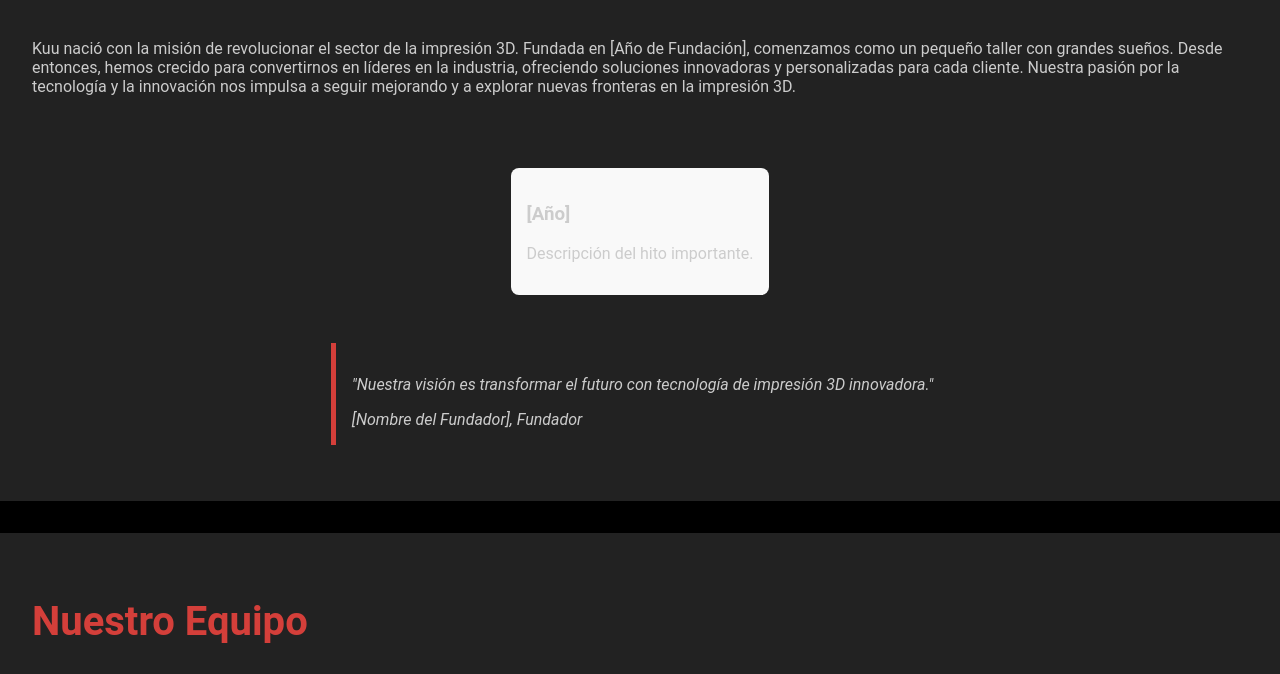
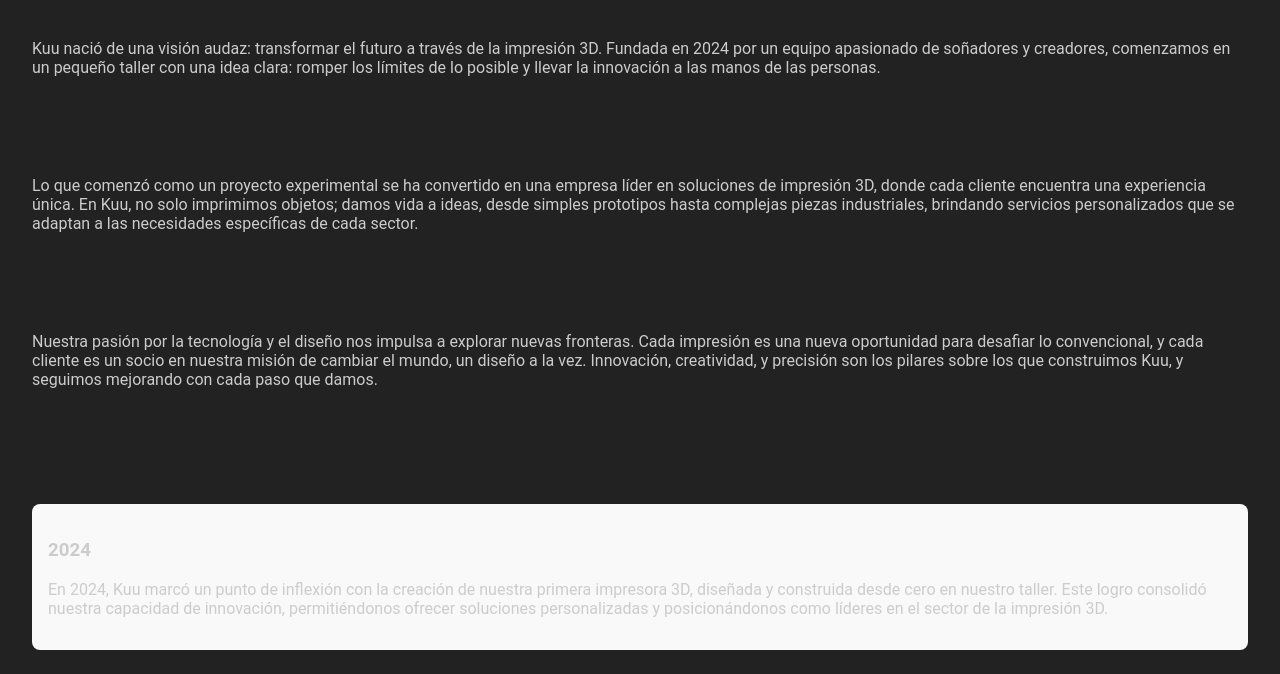
Before and after one commit to widacasan/kuu-website, a PHP site: page /pages/about.html in a window 1280 px wide. Shown: the part 1185-1859 px from the top of the page. Run offline with PHP 8.4, Linux system fonts and the light colour scheme.

Commit message:
edit total proyect

```diff
--- a/index.html
+++ b/index.html
@@ -15,7 +15,6 @@
                 <li><a href="pages/services.html">Servicios</a></li>
                 <li><a href="pages/about.html">Sobre Nosotros</a></li>
                 <li><a href="pages/contact.html">Contacto</a></li>
-                <li><a href="pages/blog.html">Blog</a></li>
             </ul>
         </nav>
     </header>
--- a/pages/about.html
+++ b/pages/about.html
@@ -15,7 +15,6 @@
                 <li><a href="services.html">Servicios</a></li>
                 <li><a href="about.html">Sobre Nosotros</a></li>
                 <li><a href="contact.html">Contacto</a></li>
-                <li><a href="blog.html">Blog</a></li>
             </ul>
         </nav>
     </header>
@@ -25,18 +24,29 @@
             <h1>Sobre Nosotros</h1>
             <h2>Nuestra Historia</h2>
             <div class="about-content">
-                <img src="../assets/img/our-history.jpg" alt="Historia de Kuu">
-                <p>Kuu nació con la misión de revolucionar el sector de la impresión 3D. Fundada en [Año de Fundación], comenzamos como un pequeño taller con grandes sueños. Desde entonces, hemos crecido para convertirnos en líderes en la industria, ofreciendo soluciones innovadoras y personalizadas para cada cliente. Nuestra pasión por la tecnología y la innovación nos impulsa a seguir mejorando y a explorar nuevas fronteras en la impresión 3D.</p>
+                <img src="../assets/img/nosotros.jpg" alt="Historia de Kuu">
+                <p>Kuu nació de una visión audaz: transformar el futuro a través de la impresión 3D. Fundada en 2024 por un equipo apasionado de soñadores y creadores, comenzamos en un pequeño taller con una idea clara: romper los límites de lo posible y llevar la innovación a las manos de las personas.</p><br>
+                <p>Lo que comenzó como un proyecto experimental se ha convertido en una empresa líder en soluciones de impresión 3D, donde cada cliente encuentra una experiencia única. En Kuu, no solo imprimimos objetos; damos vida a ideas, desde simples prototipos hasta complejas piezas industriales, brindando servicios personalizados que se adaptan a las necesidades específicas de cada sector.</p><br>
+                <p>Nuestra pasión por la tecnología y el diseño nos impulsa a explorar nuevas fronteras. Cada impresión es una nueva oportunidad para desafiar lo convencional, y cada cliente es un socio en nuestra misión de cambiar el mundo, un diseño a la vez. Innovación, creatividad, y precisión son los pilares sobre los que construimos Kuu, y seguimos mejorando con cada paso que damos.</p><br>
+
                 <div class="timeline">
                     <div class="timeline-event">
-                        <h3>[Año]</h3>
-                        <p>Descripción del hito importante.</p>
+                        <h3>2024</h3>
+                        <p>En 2024, Kuu marcó un punto de inflexión con la creación de nuestra primera impresora 3D, diseñada y construida desde cero en nuestro taller. Este logro consolidó nuestra capacidad de innovación, permitiéndonos ofrecer soluciones personalizadas y posicionándonos como líderes en el sector de la impresión 3D.</p>
+
+
+
+
+
+
+                        </p>
                     </div>
                     <!-- Añadir más eventos -->
                 </div>
                 <blockquote>
-                    <p>"Nuestra visión es transformar el futuro con tecnología de impresión 3D innovadora."</p>
-                    <cite>[Nombre del Fundador], Fundador</cite>
+                    <cite>Visión</cite>
+                    <p>Ser la empresa líder en soluciones de impresión 3D automatizadas, transformando la industria con tecnología innovadora, accesible y sostenible. Nuestro objetivo es integrar la impresión 3D en procesos industriales y creativos de todo el mundo, impulsando el futuro de la fabricación con precisión, personalización y eficiencia.</p>
+
                 </blockquote>
             </div>
         </section>
@@ -45,20 +55,25 @@
         <section class="about-section">
             <h2>Nuestro Equipo</h2>
             <div class="about-content">
-                <img src="../assets/img/team.jpg" alt="Nuestro Equipo">
-                <p>Contamos con un equipo de expertos apasionados por la tecnología de impresión 3D. Nuestro equipo está compuesto por ingenieros, diseñadores y técnicos altamente capacitados que trabajan juntos para brindar el mejor servicio y soluciones a nuestros clientes. Cada miembro del equipo aporta su experiencia y conocimiento para garantizar resultados excepcionales en cada proyecto.</p>
+                <p>Somos dos estudiantes apasionados por la tecnología de impresión 3D: un ingeniero mecatrónico en formación de la Universidad ECCI y un ingeniero mecánico en formación de la Universidad Nacional. Juntos, combinamos nuestras habilidades técnicas y creatividad para ofrecer soluciones personalizadas y de alta calidad. Nuestro enfoque práctico y nuestra dedicación nos permiten garantizar resultados innovadores en cada proyecto que emprendemos.</p>
                 <div class="team-profiles">
-                    <div class="profile">
-                        <img src="../assets/img/team-member1.jpg" alt="Miembro del equipo">
-                        <h3>[Nombre del Miembro]</h3>
-                        <p>[Rol en la empresa]</p>
-                        <p>[Breve biografía]</p>
+                    <div class="story">
+                        <img src="../assets/img/felipe.jpeg" alt="Miembro del equipo">
+                        <h3>Andres Felipe Nieto Gutierrez</h3>
+                        <p>Fundador</p>
+                        <p>Andrés Felipe es un estudiante de Ingeniería Mecanica en la Universidad Nacional, apasionado por la tecnología y la innovación. Desde sus primeros años de estudio, se interesó por la impresión 3D y decidió aplicar sus conocimientos para fundar Kuu, una empresa enfocada en revolucionar este sector. Con una visión clara de integrar la automatización en la industria, Andrés lidera Kuu con la convicción de crear soluciones personalizadas y de vanguardia para sus clientes. Su dedicación y enfoque práctico han sido clave en el crecimiento de la empresa.</p>
+                    </div>
+                    <div class="story">
+                        <img src="../assets/img/william.jpg" alt="Miembro del equipo">
+                        <h3>William David Camacho Sanchez</h3>
+                        <p>Co-Fundador</p>
+                        <p>William Camacho es estudiante de Ingeniería Mecatronica en la Universidad Ecci. Su pasión por la innovación tecnológica lo llevó a especializarse en el diseño y fabricación mediante impresión 3D. Con una sólida base en ingeniería, William ha sido clave en la creación de soluciones eficientes y funcionales para diversos proyectos de la empresa. Su enfoque práctico y su compromiso con la calidad han ayudado a impulsar el crecimiento de Kuu, contribuyendo al desarrollo de nuevas tecnologías y procesos dentro de la industria.</p>
                     </div>
                     <!-- Añadir más perfiles -->
                 </div>
                 <blockquote>
-                    <p>"El trabajo en equipo es la clave para nuestra innovación y éxito."</p>
-                    <cite>[Nombre del Empleado], [Rol]</cite>
+                    <p>"El éxito de un equipo no se mide por la habilidad individual de sus miembros, sino por la forma en que trabajan juntos para alcanzar un objetivo común."</p>
+                    <cite>Kuu 3D</cite>
                 </blockquote>
             </div>
         </section>
@@ -67,10 +82,9 @@
         <section class="about-section">
             <h2>Nuestra Misión</h2>
             <div class="about-content">
-                <img src="../assets/img/mission.jpg" alt="Misión de Kuu">
-                <p>Nos esforzamos por proporcionar servicios de impresión 3D de alta calidad que impulsen la innovación y ofrezcan soluciones a medida para nuestros clientes. Nuestra misión es ser el socio preferido en impresión 3D, ofreciendo soluciones personalizadas que respondan a las necesidades específicas de cada cliente y que ayuden a llevar sus ideas a la realidad con la mayor precisión y calidad.</p>
+                <img src="../assets/img/mision.jpg" alt="Misión de Kuu">
+                <p>En Kuu, nos dedicamos a transformar ideas en realidades a través de la innovación en la impresión 3D. Nuestra misión es proporcionar soluciones personalizadas y de alta calidad que empoderen a nuestros clientes, fomentando la creatividad y la eficiencia en cada proyecto. Con un enfoque en la sostenibilidad y la colaboración, buscamos ser el aliado confiable para estudiantes, emprendedores y empresas que desean explorar las infinitas posibilidades de la impresión 3D.</p>
                 <div class="mission-visuals">
-                    <img src="../assets/img/mission-graphic.jpg" alt="Gráfico de Misión">
                     <p>Descubre cómo estamos haciendo realidad nuestra misión con ejemplos de proyectos exitosos y testimonios de clientes.</p>
                 </div>
                 <a href="services.html" class="cta-button">Explora Nuestros Proyectos</a>
--- a/pages/home.html
+++ b/pages/home.html
@@ -16,7 +16,6 @@
                     <li><a href="services.html">Servicios</a></li>
                     <li><a href="about.html">Sobre Nosotros</a></li>
                     <li><a href="contact.html">Contacto</a></li>
-                    <li><a href="blog.html">Blog</a></li>
                 </ul>
             </nav>
             <div class="hero-content">
--- a/pages/services.html
+++ b/pages/services.html
@@ -15,7 +15,6 @@
                 <li><a href="services.html">Servicios</a></li>
                 <li><a href="about.html">Sobre Nosotros</a></li>
                 <li><a href="contact.html">Contacto</a></li>
-                <li><a href="blog.html">Blog</a></li>
             </ul>
         </nav>
     </header>
@@ -100,7 +99,7 @@
             </blockquote>
             <blockquote>
                 <p>"La producción a medida de Kuu ha sido fundamental para el éxito de nuestro proyecto. Recomiendo su servicio a cualquier empresa que necesite soluciones personalizadas."</p>
-                <cite>Laura Martínez, Empresa ABC</cite>
+                <cite>Laura Martínez, Cliente satisfecha</cite>
             </blockquote>
         </section>
     </main>
```
Also changed, not shown: assets/css/services.css (+6 -1 lines), pages/blog.html (deleted, +0 -34 lines), pages/contact.html (+17 -16 lines), assets/img/felipe.jpeg (added), assets/img/william.jpg (added), 3 other files.
